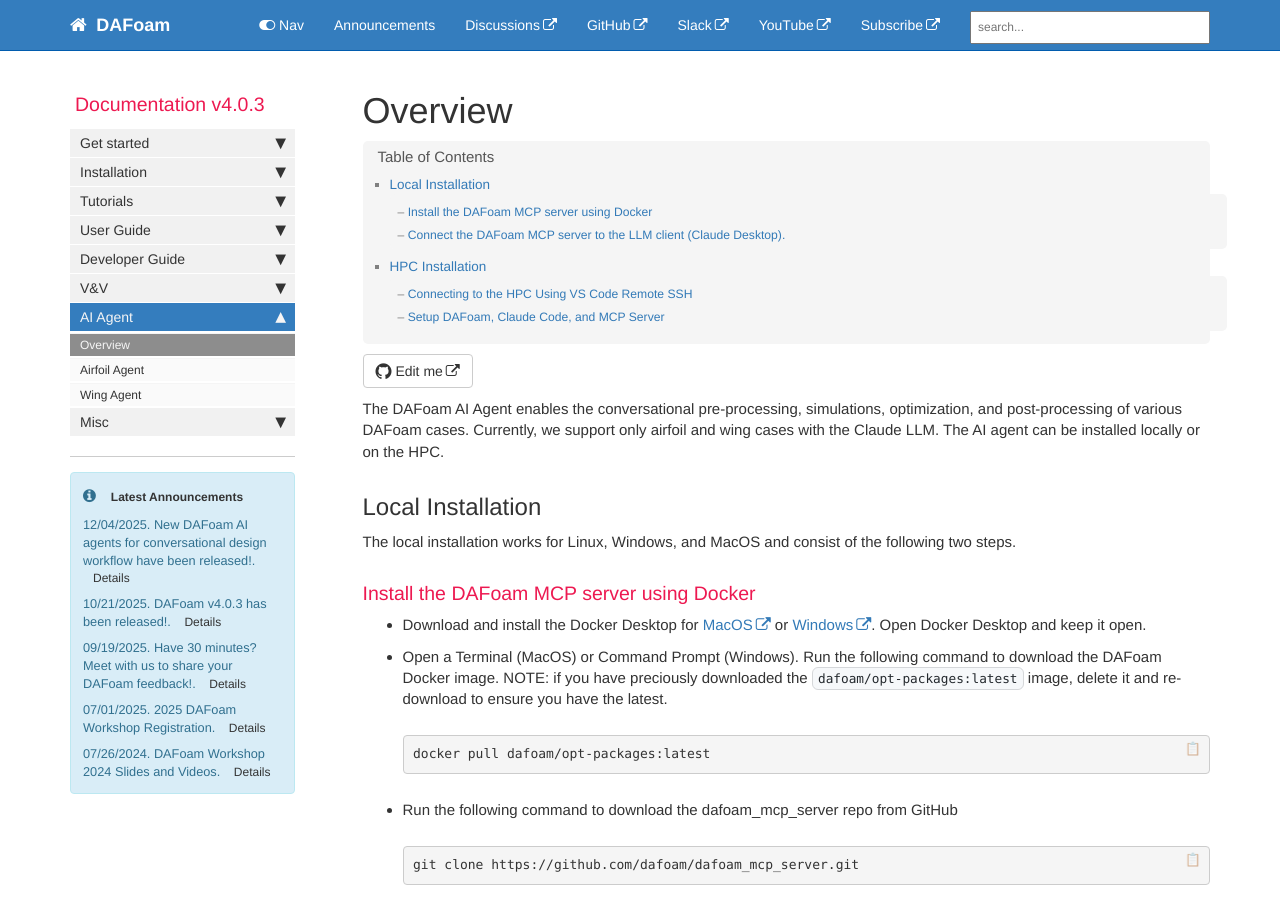
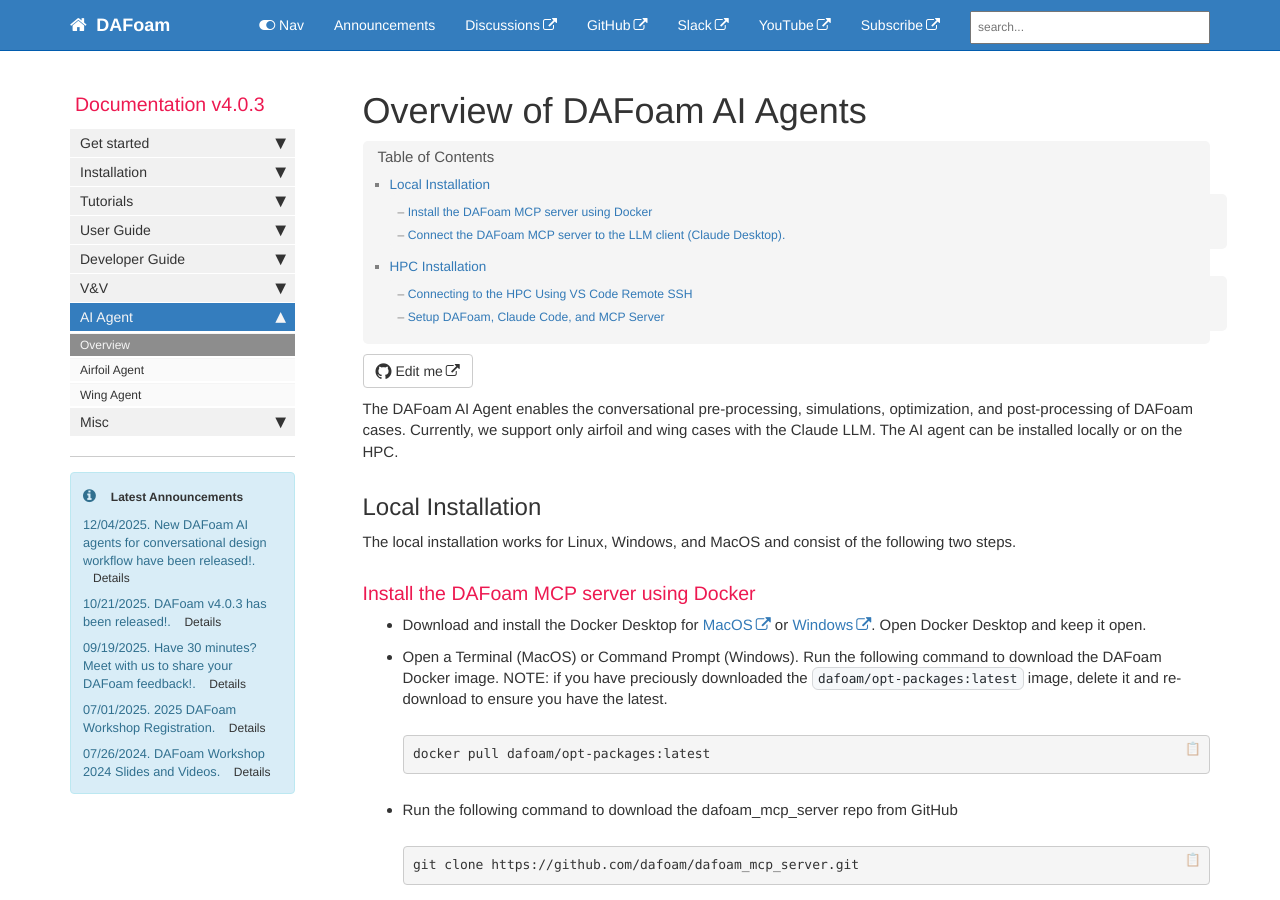
Before and after one commit to DAFoam/DAFoam.github.io, a Jekyll site: the page built from pages/mydoc/mydoc_ai_assistant_overview.md, in a window 1280 px wide and 900 px high. Built offline with Jekyll 4.4.1, drawn with Linux system fonts in a browser that asks for light colours; comment, search, counter and statistics services are not loaded.

Commit message:
content update

```diff
--- a/pages/mydoc/mydoc_ai_assistant_overview.md
+++ b/pages/mydoc/mydoc_ai_assistant_overview.md
@@ -1,5 +1,5 @@
 ---
-title: Overview
+title: Overview of DAFoam AI Agents
 keywords: ai assistant
 summary:
 sidebar: mydoc_sidebar
@@ -7,7 +7,7 @@ permalink: ai-agent-overview.html
 folder: mydoc
 ---
 
-The DAFoam AI Agent enables the conversational pre-processing, simulations, optimization, and post-processing of various DAFoam cases. Currently, we support only airfoil and wing cases with the Claude LLM. The AI agent can be installed locally or on the HPC.
+The DAFoam AI Agent enables the conversational pre-processing, simulations, optimization, and post-processing of DAFoam cases. Currently, we support only airfoil and wing cases with the Claude LLM. The AI agent can be installed locally or on the HPC.
 
 ## Local Installation
 
```
